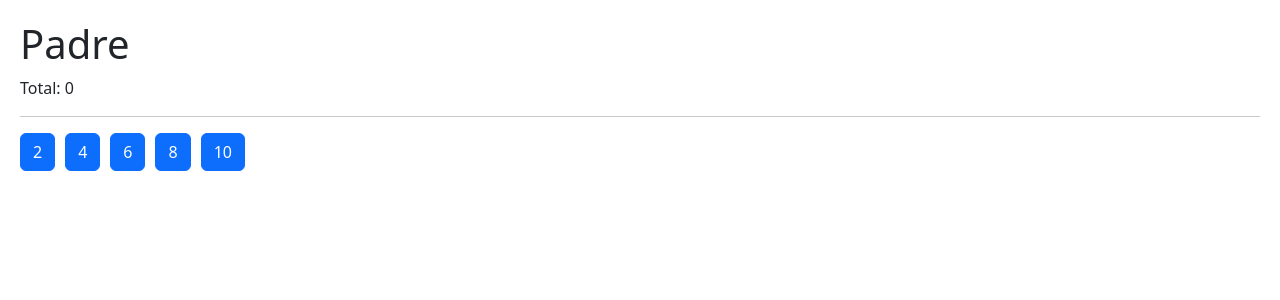
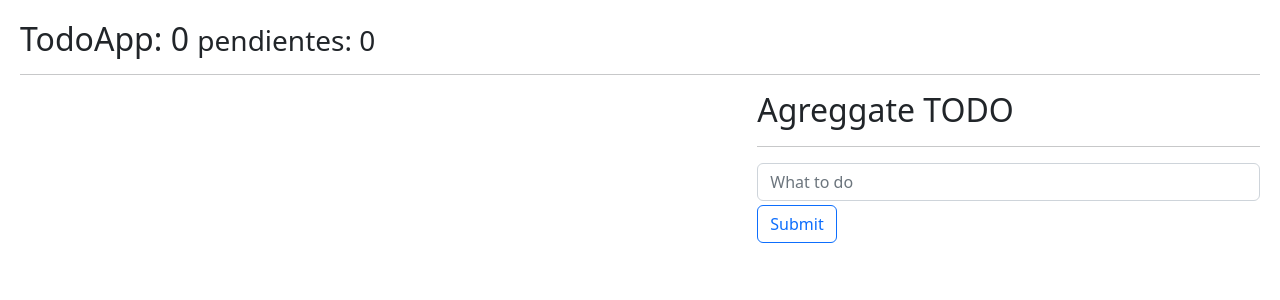
Before and after one commit to physiodevapp/react-zero-to-expert, a React (Vite) app in the folder 05-hook-app/: page / in a window 1280 px wide. Shown: the top 300 px of the page. Built offline with nearby package versions, Linux system fonts and the light colour scheme.

Commit message:
useReducer

```diff
--- /dev/null
+++ b/05-hook-app/src/09-useReducer/TodoAdd.jsx
@@ -0,0 +1,41 @@
+import React from "react";
+import { useForm } from '../hooks'
+
+function TodoAdd({ onNewTodo }) {
+
+  const { description, onChange, onReset } = useForm({
+    description: ''
+  })
+
+  const handleSubmit = (event) => {
+    event.preventDefault();
+    if (description.trim()) {
+      onNewTodo({
+        id: new Date().getTime(),
+        description,
+        done: false,
+      });
+
+      onReset();
+    }
+  };
+
+  return (
+    <form onSubmit={handleSubmit}>
+      <input
+        placeholder="What to do"
+        className="form-control"
+        type="text"
+        name="description"
+        onChange={onChange}
+        value={description}
+      />
+
+      <button className="btn btn-outline-primary mt-1" type="submit">
+        Submit
+      </button>
+    </form>
+  );
+}
+
+export { TodoAdd };
--- /dev/null
+++ b/05-hook-app/src/09-useReducer/TodoApp.jsx
@@ -0,0 +1,38 @@
+import React from "react";
+import { TodoList } from "./TodoList";
+import { TodoAdd } from "./TodoAdd";
+import { useTodo } from "../hooks";
+
+function TodoApp() {
+
+  const { todos, todosCounter, todosPendingCounter, handleNewTodo, handleRemoveTodo, handleToggleTodo } = useTodo()
+
+  return (
+    <>
+      <h2>
+        {/* TodoApp: {todosCounter()} <small>pendientes: {todosPendingCounter()}</small> */}
+        TodoApp: {todosCounter} <small>pendientes: {todosPendingCounter}</small>
+      </h2>
+      <hr />
+
+      <div className="row">
+        <div className="col-7">
+          <TodoList
+            todos={todos}
+            onToggleTodo={handleToggleTodo}
+            onRemoveTodo = { handleRemoveTodo }
+          />
+        </div>
+        <div className="col-5">
+          <h2>Agreggate TODO</h2>
+          <hr />
+          <TodoAdd
+            onNewTodo={handleNewTodo}
+          />
+        </div>
+      </div>
+    </>
+  );
+}
+
+export { TodoApp };
--- /dev/null
+++ b/05-hook-app/src/09-useReducer/TodoItem.jsx
@@ -0,0 +1,23 @@
+import React from "react";
+
+function TodoItem({ todo, onRemoveTodo, onToggleTodo }) {
+
+  const handleToggleClick = () => {
+    onToggleTodo(todo.id)
+  }
+
+  const handleButtonClick = () => {
+    onRemoveTodo(todo.id);
+  };
+
+  return (
+    <li className="list-group-item d-flex justify-content-between">
+      <span onClick={handleToggleClick} className={`align-self-center ${todo.done ? 'text-decoration-line-through' : ''}`}>{todo.description}</span>
+      <button onClick={handleButtonClick} className="btn btn-danger">
+        Delete
+      </button>
+    </li>
+  );
+}
+
+export { TodoItem };
--- /dev/null
+++ b/05-hook-app/src/09-useReducer/TodoList.jsx
@@ -0,0 +1,16 @@
+import React from "react";
+import { TodoItem } from "./TodoItem";
+
+function TodoList({todos, onToggleTodo, onRemoveTodo}) {
+  return (
+    <>
+      <ul className="list-group">
+        {todos.map((todo) => (
+          <TodoItem key={todo.id} todo={todo} onToggleTodo={onToggleTodo} onRemoveTodo={onRemoveTodo}/>
+        ))}
+      </ul>
+    </>
+  );
+}
+
+export { TodoList };
--- /dev/null
+++ b/05-hook-app/src/09-useReducer/intro-reducer.js
@@ -0,0 +1,31 @@
+const initialState = [{
+  id: 0,
+  todo: 'Recolectar la piedra del Alma',
+  done: false,
+}];
+
+const todoReducer = (state = initialState, action = {}) => {
+
+  if (action.type === '[TODO] add action') {
+    return [...state, action.payload]
+  }
+
+  return state
+}
+
+let todo = todoReducer()
+
+const newTodo = {
+  id: 1,
+  todo: 'Recolectar la piedra del Poder',
+  done: false,
+}
+
+const todoAddAction = {
+  type: '[TODO] add action',
+  payload: newTodo,
+}
+
+todo = todoReducer(todo, todoAddAction)
+
+console.log({state: todo})
--- /dev/null
+++ b/05-hook-app/src/09-useReducer/todoReducer.js
@@ -0,0 +1,29 @@
+export const todoReducer = (initialState = [], action) => {
+  switch (action.type) {
+    case "[TODO] Add Todo":
+      // throw new Error("Actio.type = ABC is not implemented yet");
+      return [...initialState, action.payload]
+      break;
+
+    case "[TODO] Remove Todo":
+      return initialState.filter((todo) => todo.id !== action.payload)
+      break;
+
+    case "[TODO] Toggle Todo":
+      return initialState.map((todo) => {
+        if (todo.id === action.payload) {
+          return {
+            ...todo,
+            done: !todo.done
+          }
+        } else {
+          return todo
+        }
+      })
+      break;
+
+    default:
+      return initialState;
+      break;
+  }
+};
--- a/05-hook-app/src/HooksApp.jsx
+++ b/05-hook-app/src/HooksApp.jsx
@@ -1,10 +1,11 @@
 import React from "react";
-import { Padre } from "./08-tarea-memo/07-tarea-memo/Padre";
+// import './09-useReducer/intro-reducer'
+import { TodoApp } from "./09-useReducer/TodoApp";
 
 function HooksApp() {
   return (
     <>
-      <Padre/>
+      <TodoApp/>
     </>
   );
 }
--- a/05-hook-app/src/hooks/index.js
+++ b/05-hook-app/src/hooks/index.js
@@ -1,3 +1,4 @@
 export * from './useCounter'
 export * from './useFetch'
 export * from './useForm'
+export * from './useTodo'
--- /dev/null
+++ b/05-hook-app/src/hooks/useTodo.js
@@ -0,0 +1,62 @@
+import { useEffect, useReducer } from "react";
+import { todoReducer } from "../09-useReducer/todoReducer";
+
+const initialState = [];
+
+const init = () => {
+  return JSON.parse(localStorage.getItem('todos')) || []
+}
+
+export const useTodo = () => {
+
+  const [todos, todoDispatch] = useReducer(todoReducer, initialState, init)
+
+  useEffect(() => {
+    localStorage.setItem('todos', JSON.stringify(todos))
+
+  }, [todos]);
+
+  const todosCounter = () => {
+    return todos.length
+  }
+
+  const todosPendingCounter = () => {
+    return todos.filter((todo) => todo.done).length
+  }
+
+  const handleNewTodo = (todo)=> {
+    const addAction = {
+      type: '[TODO] Add Todo',
+      payload: todo,
+    }
+
+    todoDispatch(addAction);
+  }
+
+  const handleRemoveTodo = (id) => {
+    const removeAction = {
+      type: '[TODO] Remove Todo',
+      payload: id,
+    }
+
+    todoDispatch(removeAction);
+  }
+
+  const handleToggleTodo = (id) => {
+    const toggleAction = {
+      type: '[TODO] Toggle Todo',
+      payload: id,
+    }
+
+    todoDispatch(toggleAction)
+  }
+
+  return {
+    todos,
+    todosCounter: todos.length,
+    todosPendingCounter: todos.filter((todo) => !todo.done).length,
+    handleNewTodo,
+    handleRemoveTodo,
+    handleToggleTodo
+  }
+}
```
